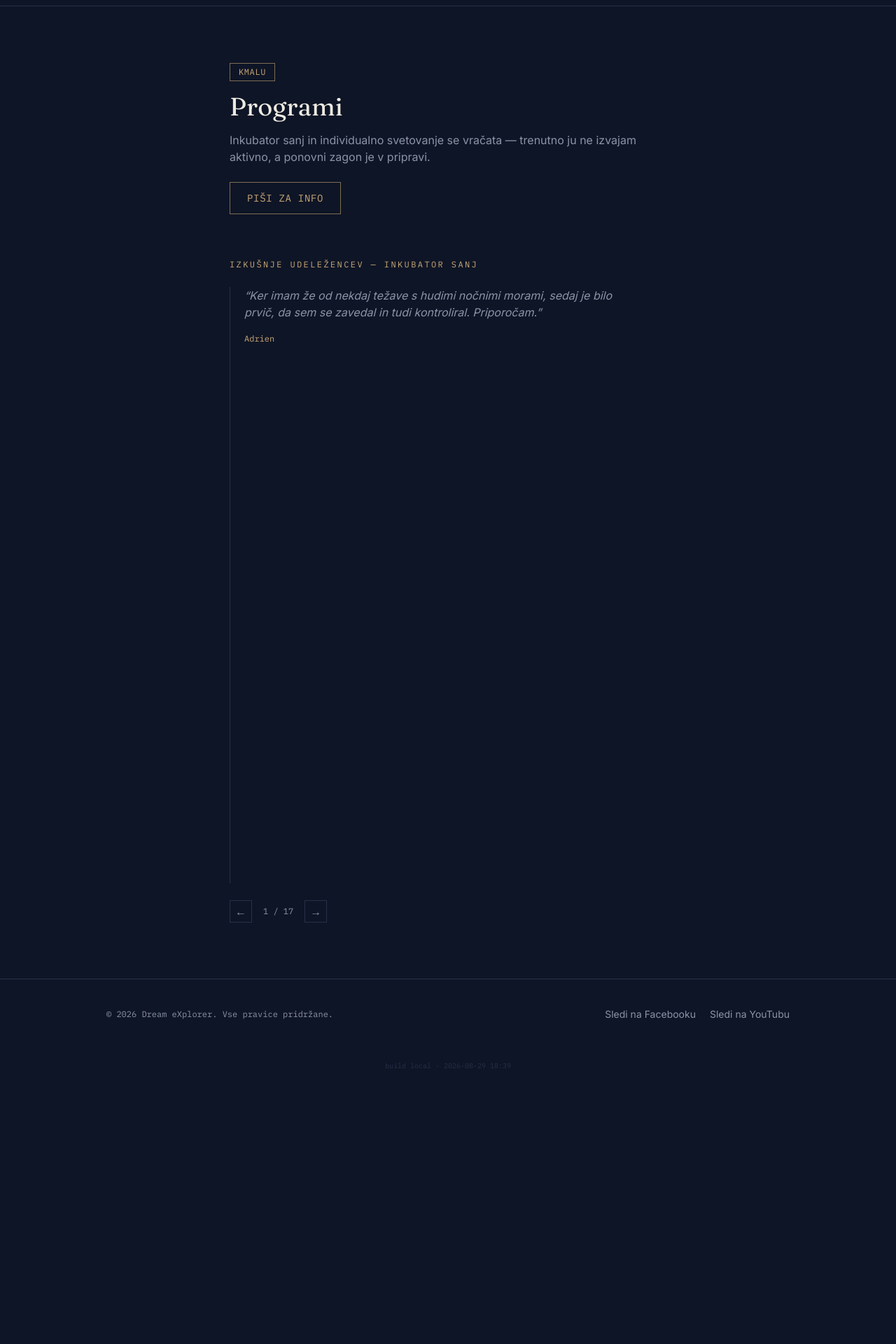
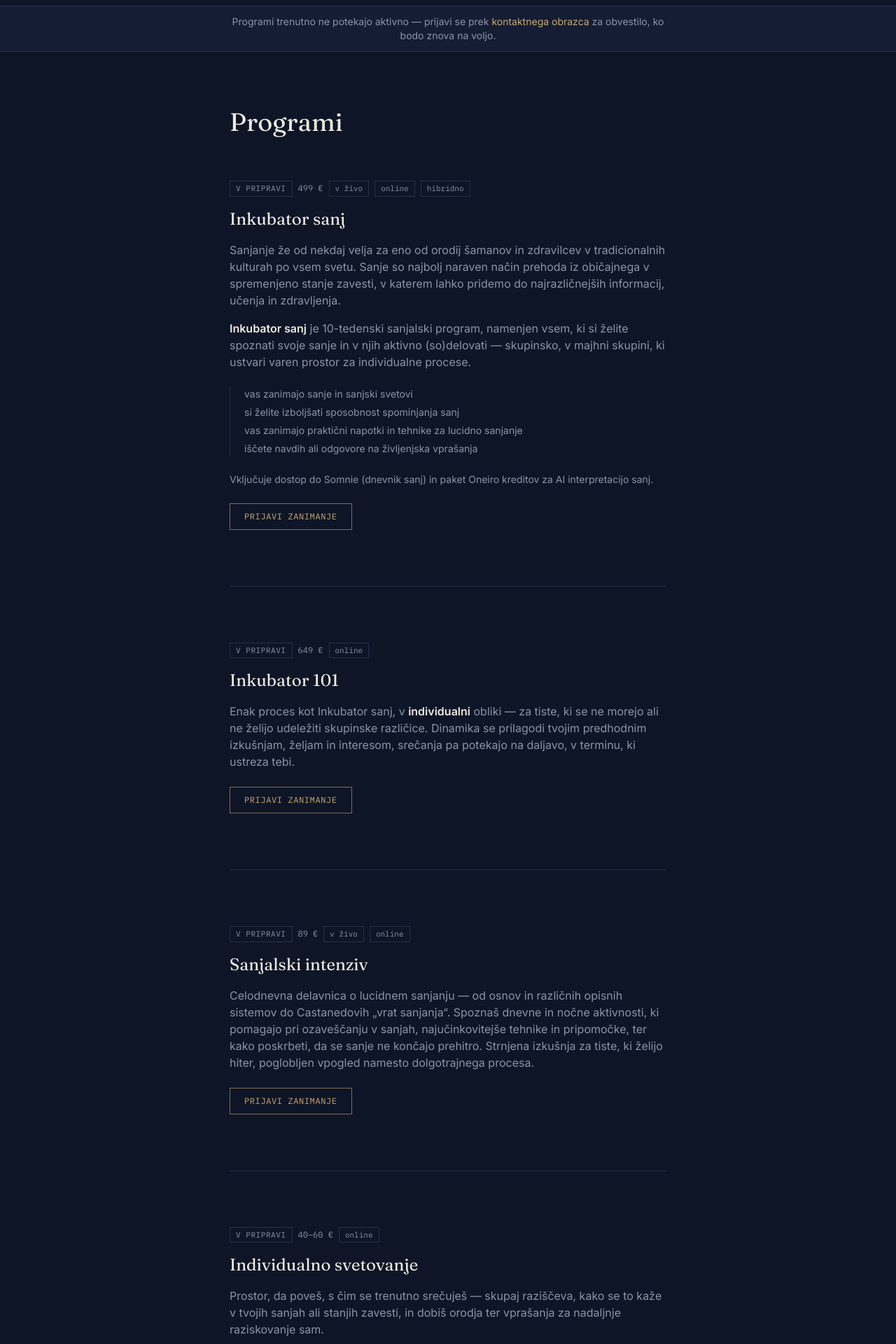
Before and after one commit to smil3y7/dream-explorer, a Next.js app: page /sl/programi in a window 1280 px wide. Shown: the part 60-1980 px from the top of the page at 70% size. Before the commit the page ends 1590 px from the top, so only its background shows below. Built offline with nearby package versions, Linux system fonts and the light colour scheme.

Commit message:
Added programs

```diff
--- a/app/[lang]/programi/page.tsx
+++ b/app/[lang]/programi/page.tsx
@@ -1,9 +1,15 @@
 import { notFound } from "next/navigation";
-import Link from "next/link";
-import { getDictionary, getTestimonials, type Lang } from "@/lib/content";
+import {
+  getDictionary,
+  getTestimonials,
+  getPrograms,
+  type Lang,
+} from "@/lib/content";
 import { Nav } from "@/components/Nav";
 import { Footer } from "@/components/Footer";
 import { TestimonialSlider } from "@/components/TestimonialSlider";
+import { ProgramStatus } from "@/components/ProgramStatus";
+import { ProgramCTA } from "@/components/ProgramCTA";
 
 export function generateStaticParams() {
   return [{ lang: "sl" }];
@@ -15,25 +21,112 @@ export default function ProgramiPage({ params }: { params: { lang: Lang } }) {
 
   const dict = getDictionary(lang);
   const testimonials = getTestimonials("Inkubator sanj");
+  const programs = getPrograms();
+
+  const anyInactive = Object.values(programs).some((p) => !p.frontmatter.active);
 
   return (
     <div className="min-h-screen bg-night">
       <Nav lang={lang} dict={dict} />
+
+      {anyInactive && (
+        <div className="border-b border-night-line bg-night-panel">
+          <p className="mx-auto max-w-2xl px-6 py-3 text-center text-sm text-dust">
+            Programi trenutno ne potekajo aktivno — prijavi se prek{" "}
+            <a href={`/${lang}/kontakt`} className="text-moon hover:underline">
+              kontaktnega obrazca
+            </a>{" "}
+            za obvestilo, ko bodo znova na voljo.
+          </p>
+        </div>
+      )}
+
       <main className="mx-auto max-w-2xl px-6 py-20">
-        <span className="mb-4 inline-block border border-moon/60 px-3 py-1 font-mono text-xs uppercase tracking-wider text-moon">
-          {dict.cta.comingSoon}
-        </span>
-        <h1 className="mb-4 font-display text-4xl text-ink">Programi</h1>
-        <p className="mb-6 text-dust">
-          Inkubator sanj in individualno svetovanje se vračata — trenutno ju ne
-          izvajam aktivno, a ponovni zagon je v pripravi.
-        </p>
-        <Link
-          href={`/${lang}/kontakt`}
-          className="mb-16 inline-block border border-moon/60 px-6 py-3 font-mono text-sm uppercase tracking-wider text-moon transition-colors hover:bg-moon hover:text-night"
-        >
-          {dict.cta.writeForInfo}
-        </Link>
+        <h1 className="mb-16 font-display text-4xl text-ink">Programi</h1>
+
+        {/* --- Inkubator sanj --- */}
+        <section className="mb-20 border-b border-night-line pb-20">
+          <ProgramStatus lang={lang} program={programs["inkubator-sanj"]} />
+          <h2 className="mb-4 font-display text-2xl text-ink">Inkubator sanj</h2>
+          <p className="mb-4 text-dust">
+            Sanjanje že od nekdaj velja za eno od orodij šamanov in zdravilcev
+            v tradicionalnih kulturah po vsem svetu. Sanje so najbolj naraven
+            način prehoda iz običajnega v spremenjeno stanje zavesti, v
+            katerem lahko pridemo do najrazličnejših informacij, učenja in
+            zdravljenja.
+          </p>
+          <p className="mb-6 text-dust">
+            <strong className="text-ink">Inkubator sanj</strong> je
+            10-tedenski sanjalski program, namenjen vsem, ki si želite
+            spoznati svoje sanje in v njih aktivno (so)delovati — skupinsko,
+            v majhni skupini, ki ustvari varen prostor za individualne
+            procese.
+          </p>
+          <ul className="mb-6 flex flex-col gap-1.5 border-l border-night-line pl-5 text-sm text-dust">
+            <li>vas zanimajo sanje in sanjski svetovi</li>
+            <li>si želite izboljšati sposobnost spominjanja sanj</li>
+            <li>vas zanimajo praktični napotki in tehnike za lucidno sanjanje</li>
+            <li>iščete navdih ali odgovore na življenjska vprašanja</li>
+          </ul>
+          <p className="mb-6 text-sm text-dust">
+            Vključuje dostop do Somnie (dnevnik sanj) in paket Oneiro
+            kreditov za AI interpretacijo sanj.
+          </p>
+          <ProgramCTA lang={lang} program={programs["inkubator-sanj"]} />
+        </section>
+
+        {/* --- Inkubator 101 --- */}
+        <section className="mb-20 border-b border-night-line pb-20">
+          <ProgramStatus lang={lang} program={programs["inkubator-101"]} />
+          <h2 className="mb-4 font-display text-2xl text-ink">Inkubator 101</h2>
+          <p className="mb-6 text-dust">
+            Enak proces kot Inkubator sanj, v <strong className="text-ink">individualni</strong> obliki
+            — za tiste, ki se ne morejo ali ne želijo udeležiti skupinske
+            različice. Dinamika se prilagodi tvojim predhodnim izkušnjam,
+            željam in interesom, srečanja pa potekajo na daljavo, v terminu,
+            ki ustreza tebi.
+          </p>
+          <ProgramCTA lang={lang} program={programs["inkubator-101"]} />
+        </section>
+
+        {/* --- Sanjalski intenziv --- */}
+        <section className="mb-20 border-b border-night-line pb-20">
+          <ProgramStatus lang={lang} program={programs["sanjalski-intenziv"]} />
+          <h2 className="mb-4 font-display text-2xl text-ink">Sanjalski intenziv</h2>
+          <p className="mb-6 text-dust">
+            Celodnevna delavnica o lucidnem sanjanju — od osnov in različnih
+            opisnih sistemov do Castanedovih &bdquo;vrat sanjanja&ldquo;.
+            Spoznaš dnevne in nočne aktivnosti, ki pomagajo pri ozaveščanju v
+            sanjah, najučinkovitejše tehnike in pripomočke, ter kako
+            poskrbeti, da se sanje ne končajo prehitro. Strnjena izkušnja za
+            tiste, ki želijo hiter, poglobljen vpogled namesto dolgotrajnega
+            procesa.
+          </p>
+          <ProgramCTA lang={lang} program={programs["sanjalski-intenziv"]} />
+        </section>
+
+        {/* --- Individualno svetovanje --- */}
+        <section className="mb-16">
+          <ProgramStatus lang={lang} program={programs["individualno-svetovanje"]} />
+          <h2 className="mb-4 font-display text-2xl text-ink">
+            Individualno svetovanje
+          </h2>
+          <p className="mb-4 text-dust">
+            Prostor, da poveš, s čim se trenutno srečuješ — skupaj raziščeva,
+            kako se to kaže v tvojih sanjah ali stanjih zavesti, in dobiš
+            orodja ter vprašanja za nadaljnje raziskovanje sam.
+          </p>
+          <p className="mb-6 text-sm text-dust">
+            Primeri tega, s čimer ljudje običajno pridejo: spanje,
+            ozaveščanje v sanjah, nočne more in nočni teror, prehranska
+            dopolnila in pripomočki za sanjanje — a to niso edine teme, samo
+            izhodišče.
+          </p>
+          <p className="mb-6 text-xs text-dust">
+            To ni nadomestilo za psihološko ali psihiatrično pomoč.
+          </p>
+          <ProgramCTA lang={lang} program={programs["individualno-svetovanje"]} />
+        </section>
 
         {testimonials.length > 0 && (
           <section>
--- /dev/null
+++ b/components/ProgramCTA.tsx
@@ -0,0 +1,26 @@
+import Link from "next/link";
+import type { Lang } from "@/lib/content";
+
+export function ProgramCTA({
+  lang,
+  program,
+}: {
+  lang: Lang;
+  program: { frontmatter: any } | undefined;
+}) {
+  if (!program) return null;
+  const { active, cta_label_active, cta_label_inactive } = program.frontmatter;
+
+  const label = active ? cta_label_active : cta_label_inactive;
+  // Ko je program aktiven, TODO: zamenjaj href s pravo prijavnico/koledarjem.
+  const href = active ? "#" : `/${lang}/${lang === "sl" ? "kontakt" : "contact"}`;
+
+  return (
+    <Link
+      href={href}
+      className="inline-block border border-moon/60 px-5 py-2.5 font-mono text-xs uppercase tracking-wider text-moon transition-colors hover:bg-moon hover:text-night"
+    >
+      {label}
+    </Link>
+  );
+}
--- /dev/null
+++ b/components/ProgramStatus.tsx
@@ -0,0 +1,39 @@
+import type { Lang } from "@/lib/content";
+
+export function ProgramStatus({
+  lang,
+  program,
+}: {
+  lang: Lang;
+  program: { frontmatter: any } | undefined;
+}) {
+  if (!program) return null;
+  const { active, price, format } = program.frontmatter;
+
+  return (
+    <div className="mb-4 flex flex-wrap items-center gap-2">
+      <span
+        className={`border px-2 py-0.5 font-mono text-[11px] uppercase tracking-wider ${
+          active ? "border-moon/60 text-moon" : "border-night-line text-dust"
+        }`}
+      >
+        {active
+          ? lang === "sl"
+            ? "Aktivno"
+            : "Active"
+          : lang === "sl"
+            ? "V pripravi"
+            : "Coming soon"}
+      </span>
+      {price && <span className="font-mono text-xs text-dust">{price}</span>}
+      {(format ?? []).map((f: string) => (
+        <span
+          key={f}
+          className="border border-night-line px-2 py-0.5 font-mono text-[11px] text-dust"
+        >
+          {f}
+        </span>
+      ))}
+    </div>
+  );
+}
--- a/components/TestimonialSlider.tsx
+++ b/components/TestimonialSlider.tsx
@@ -1,6 +1,6 @@
 "use client";
 
-import { useState } from "react";
+import { useEffect, useRef, useState } from "react";
 
 type Testimonial = {
   slug: string;
@@ -13,49 +13,62 @@ export function TestimonialSlider({
   testimonials: Testimonial[];
 }) {
   const [index, setIndex] = useState(0);
+  const [isTruncated, setIsTruncated] = useState(false);
+  const [modalOpen, setModalOpen] = useState(false);
+  const quoteRef = useRef<HTMLParagraphElement>(null);
+
+  useEffect(() => {
+    const el = quoteRef.current;
+    if (el) {
+      setIsTruncated(el.scrollHeight > el.clientHeight + 1);
+    }
+  }, [index]);
 
   if (testimonials.length === 0) return null;
 
+  const current = testimonials[index];
+
   function prev() {
+    setModalOpen(false);
     setIndex((i) => (i === 0 ? testimonials.length - 1 : i - 1));
   }
 
   function next() {
+    setModalOpen(false);
     setIndex((i) => (i === testimonials.length - 1 ? 0 : i + 1));
   }
 
   return (
     <div className="max-w-xl">
-      <div className="grid">
-        {testimonials.map((t, i) => (
-          <div
-            key={t.slug}
-            aria-hidden={i !== index}
-            className={`col-start-1 row-start-1 flex gap-4 border-l border-night-line pl-5 transition-opacity ${
-              i === index ? "opacity-100" : "invisible opacity-0"
-            }`}
-          >
-            {t.frontmatter.image && (
+      <div className="flex h-72 flex-col justify-between">
+        <div className="flex gap-4 border-l border-night-line pl-5">
+          {current.frontmatter.image && (
             // eslint-disable-next-line @next/next/no-img-element
             <img
-                src={t.frontmatter.image}
-                alt={t.frontmatter.name}
+              src={current.frontmatter.image}
+              alt={current.frontmatter.name}
               className="h-14 w-14 shrink-0 rounded-full object-cover"
             />
           )}
-            <div>
-              <p className="mb-3 italic text-dust">
-                &ldquo;{t.frontmatter.quote}&rdquo;
+          <div className="min-w-0">
+            <p ref={quoteRef} className="mb-2 line-clamp-5 italic text-dust">
+              &ldquo;{current.frontmatter.quote}&rdquo;
             </p>
+            {isTruncated && (
+              <button
+                onClick={() => setModalOpen(true)}
+                className="mb-2 block font-mono text-xs text-moon hover:underline"
+              >
+                Preberi več →
+              </button>
+            )}
             <span className="font-mono text-xs text-moon">
-                {t.frontmatter.name}
+              {current.frontmatter.name}
             </span>
           </div>
         </div>
-        ))}
-      </div>
 
-      <div className="mt-6 flex items-center gap-4">
+        <div className="flex items-center gap-4">
           <button
             onClick={prev}
             aria-label="Prejšnji"
@@ -75,5 +88,33 @@ export function TestimonialSlider({
           </button>
         </div>
       </div>
+
+      {modalOpen && (
+        <div
+          className="fixed inset-0 z-50 flex items-center justify-center bg-night/90 p-6"
+          onClick={() => setModalOpen(false)}
+        >
+          <div
+            className="max-w-lg border border-night-line bg-night-panel p-8"
+            onClick={(e) => e.stopPropagation()}
+          >
+            <p className="mb-6 italic text-ink">
+              &ldquo;{current.frontmatter.quote}&rdquo;
+            </p>
+            <div className="flex items-center justify-between">
+              <span className="font-mono text-xs text-moon">
+                {current.frontmatter.name}
+              </span>
+              <button
+                onClick={() => setModalOpen(false)}
+                className="font-mono text-xs text-dust hover:text-moon"
+              >
+                Zapri ✕
+              </button>
+            </div>
+          </div>
+        </div>
+      )}
+    </div>
   );
 }
--- /dev/null
+++ b/content/programs/individualno-svetovanje.md
@@ -0,0 +1,8 @@
+---
+name: "Individualno svetovanje"
+active: false
+price: "40–60 €"
+format: ["online"]
+cta_label_active: "Rezerviraj termin"
+cta_label_inactive: "Prijavi zanimanje"
+---
--- /dev/null
+++ b/content/programs/inkubator-101.md
@@ -0,0 +1,8 @@
+---
+name: "Inkubator 101"
+active: false
+price: "649 €"
+format: ["online"]
+cta_label_active: "Prijavi se"
+cta_label_inactive: "Prijavi zanimanje"
+---
--- /dev/null
+++ b/content/programs/inkubator-sanj.md
@@ -0,0 +1,8 @@
+---
+name: "Inkubator sanj"
+active: false
+price: "499 €"
+format: ["v živo", "online", "hibridno"]
+cta_label_active: "Prijavi se"
+cta_label_inactive: "Prijavi zanimanje"
+---
--- /dev/null
+++ b/content/programs/sanjalski-intenziv.md
@@ -0,0 +1,8 @@
+---
+name: "Sanjalski intenziv"
+active: false
+price: "89 €"
+format: ["v živo", "online"]
+cta_label_active: "Rezerviraj mesto"
+cta_label_inactive: "Prijavi zanimanje"
+---
--- a/lib/content.ts
+++ b/lib/content.ts
@@ -162,3 +162,12 @@ export function getTestimonials(program?: string) {
   const all = readMarkdownDir("testimonials");
   return program ? all.filter((t) => t.frontmatter.program === program) : all;
 }
+
+// ---------- Programi (CTA/aktiven stikala, vsebina ostaja ročno napisana) ----------
+
+export function getPrograms() {
+  const all = readMarkdownDir("programs");
+  const bySlug: Record<string, (typeof all)[number]> = {};
+  for (const p of all) bySlug[p.slug] = p;
+  return bySlug;
+}
```
Lines whose indentation alone changed are shown as unchanged.
